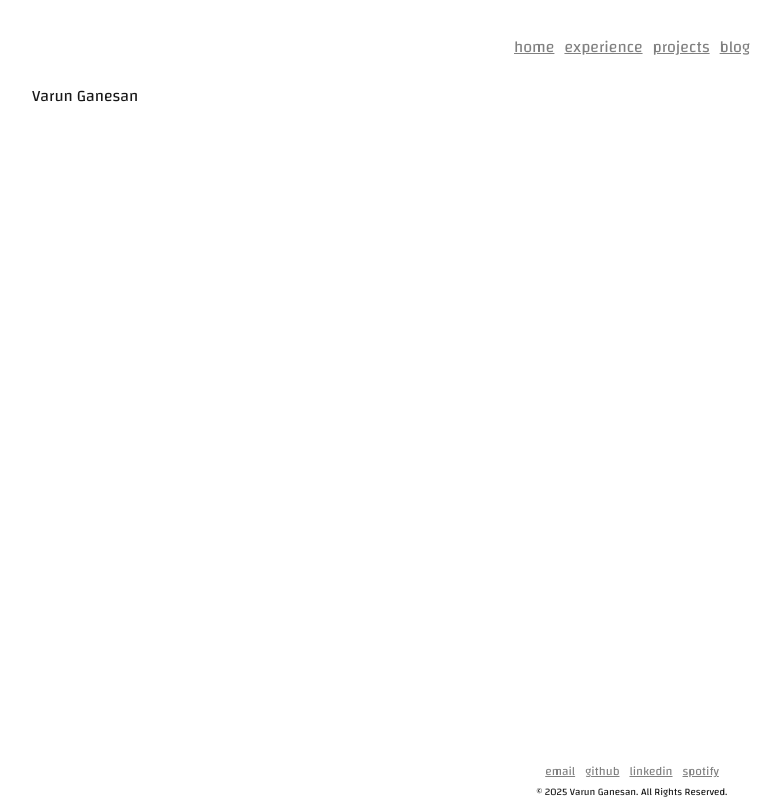
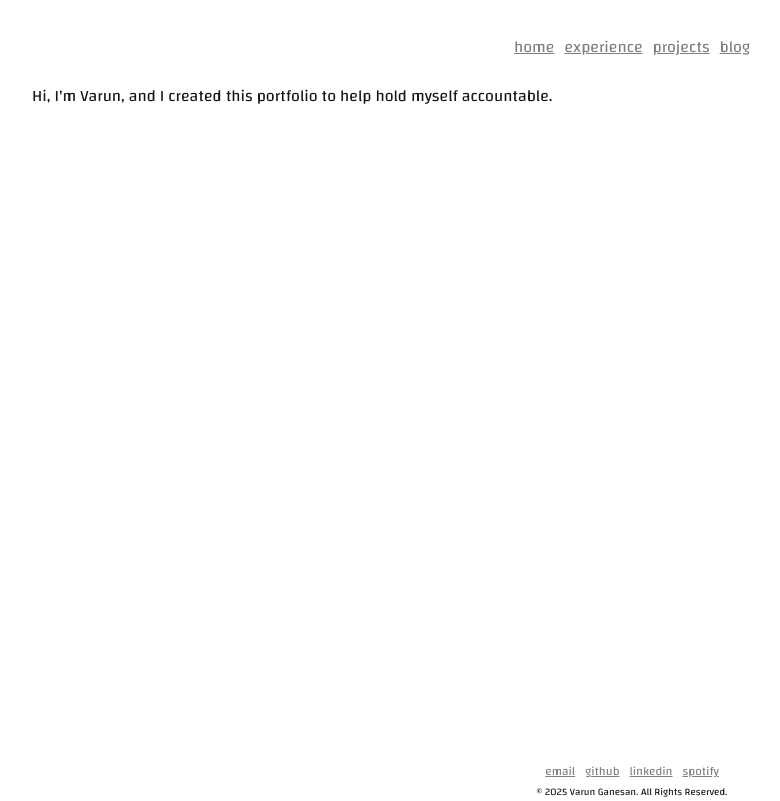
Before and after one commit to v2ganesan/portfolio, a Next.js app: page / in a window 1280 px wide. Shown: the whole page, without its empty margins (8-788 px from the left). Built offline with nearby package versions, Linux system fonts and the light colour scheme.

Commit message:
placeholder so i can deploy asap

```diff
--- a/app/page.js
+++ b/app/page.js
@@ -1,6 +1,6 @@
 
 export default function Home() {
   return (
-    <h1>Varun Ganesan</h1>
+    <h1>Hi, I'm Varun, and I created this portfolio to help hold myself accountable. </h1>
   )
 }
```
